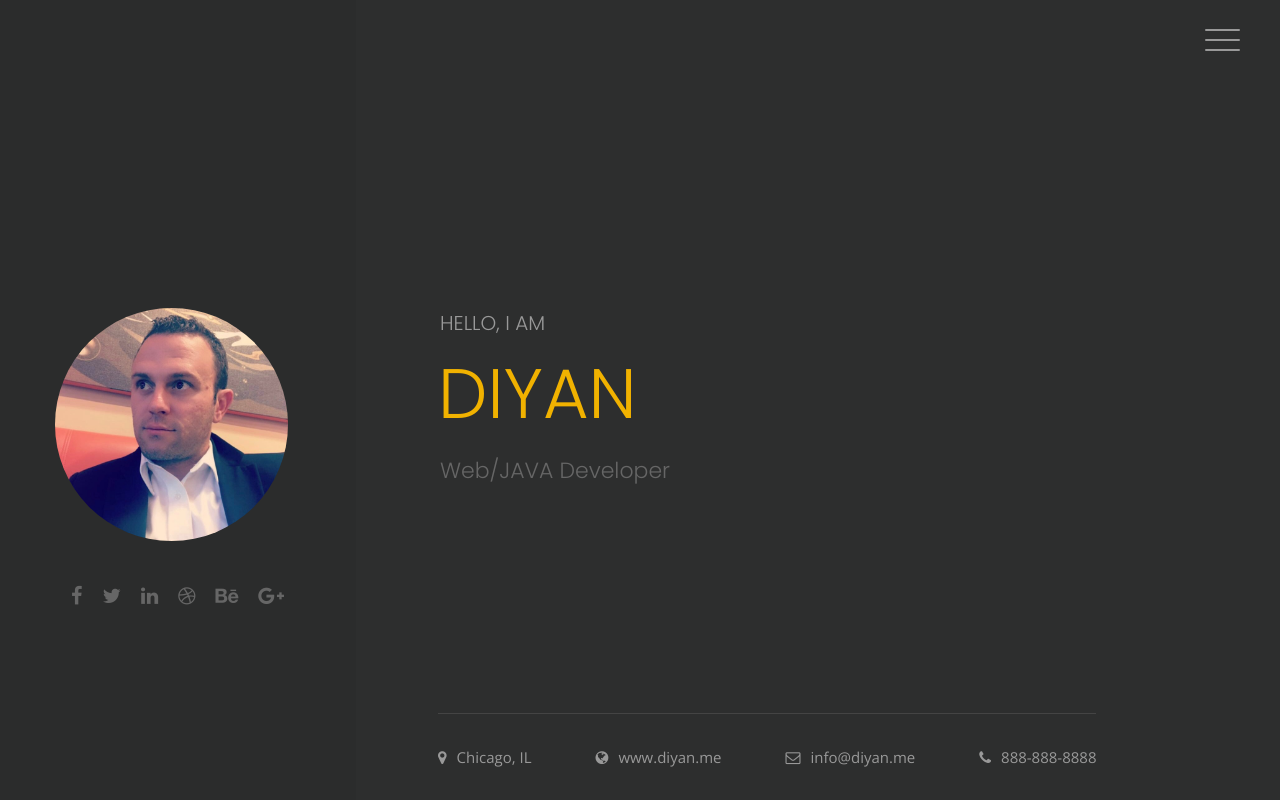
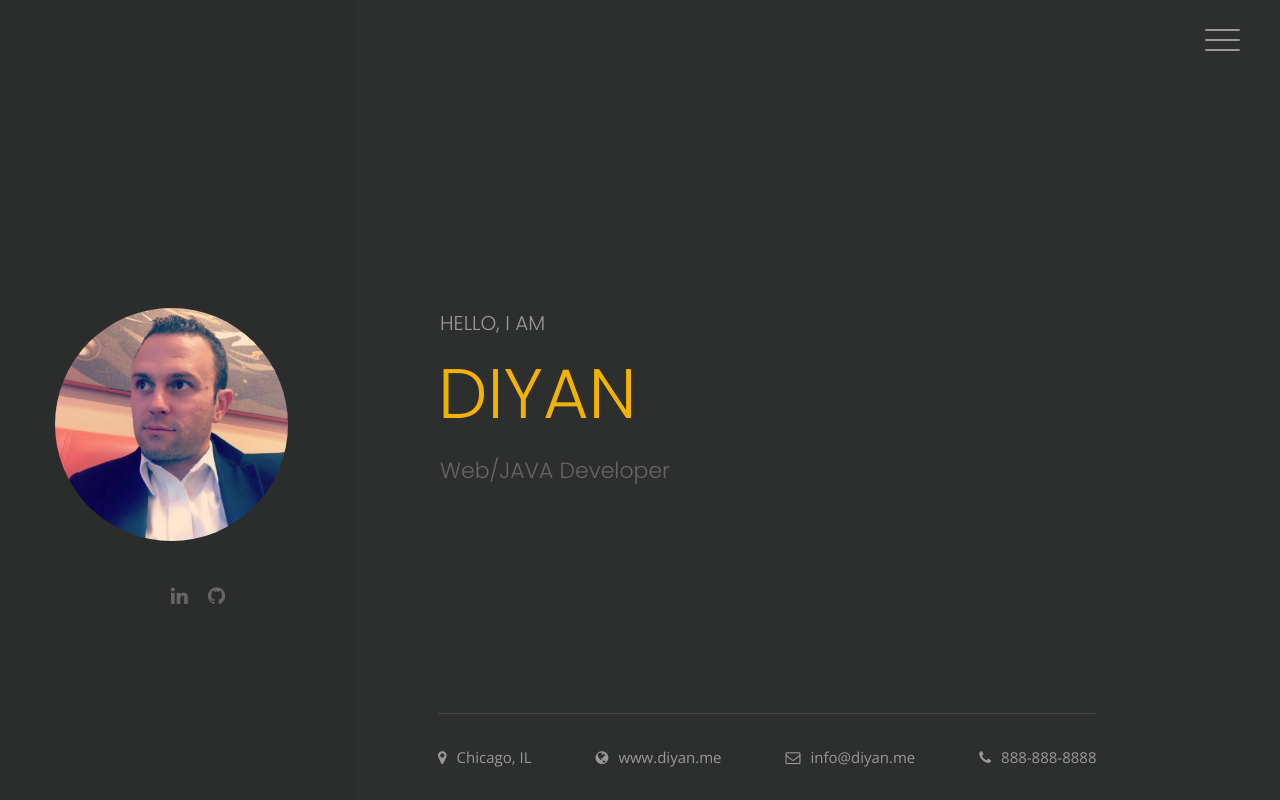
Before and after one commit to didolaneca/didolaneca.github.io, a plain HTML site: page index.html in a window 1280 px wide. Shown: the top 800 px of the page. Drawn offline with nearby package versions, Linux system fonts and the light colour scheme.

Commit message:
added a github icon wiht link to my github under my profile picture

```diff
--- a/index.html
+++ b/index.html
@@ -87,13 +87,14 @@
                         <div class="header-photo">
                             <img class="img-circle profile-photo" src="image/home-1/profile.jpg" alt="Photo">
                         </div>
-                        <div class="wel-social">
-                            <a href="#"><i class="fa fa-facebook" aria-hidden="true"></i></a>
-                            <a href="#"><i class="fa fa-twitter" aria-hidden="true"></i></a>
+                        <div class="wel-social" align="center">
+                            <!-- <a href="#"><i class="fa fa-facebook" aria-hidden="true"></i></a> -->
+                            <!-- <a href="#"><i class="fa fa-twitter" aria-hidden="true"></i></a> -->
                             <a href="https://www.linkedin.com/in/diyan-simeonov-2841b6122"><i class="fa fa-linkedin" aria-hidden="true"></i></a>
-                            <a href="#"><i class="fa fa-dribbble" aria-hidden="true"></i></a>
-                            <a href="#"><i class="fa fa-behance" aria-hidden="true"></i></a>
-                            <a href="#"><i class="fa fa-google-plus" aria-hidden="true"></i></a>
+                            <!-- <a href="#"><i class="fa fa-dribbble" aria-hidden="true"></i></a>
+                            <a href="#"><i class="fa fa-behance" aria-hidden="true"></i></a> -->
+                            <a href="https://github.com/didolaneca"><i class="fa fa-github" area-hidden="true"></i></a>
+
                         </div>
                     </div>
                     <div class="col-md-9 col-right wel-content">
```
